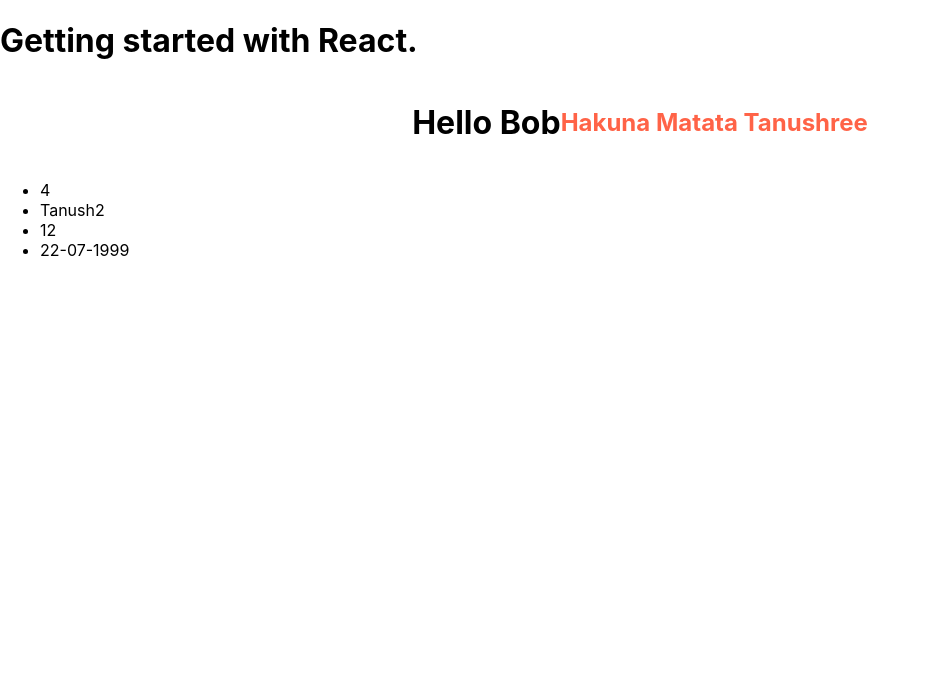
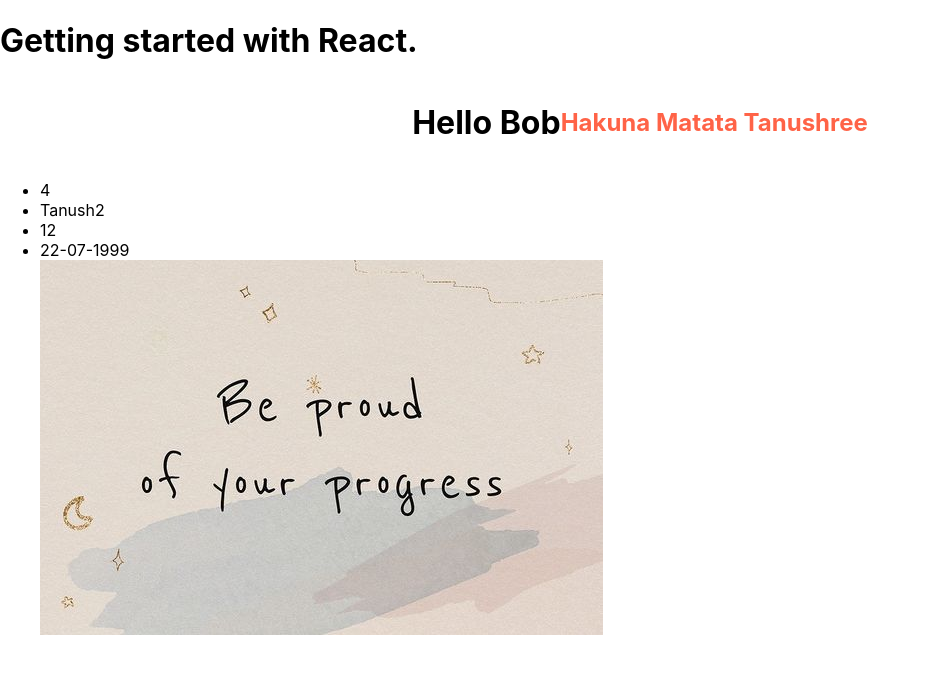
Before and after one commit to Tanushree227/starting_app, a React (Create React App) app: page / in a window 1280 px wide. Shown: the top 674 px of the page, without its empty margins (0-929 px from the left). Built offline with nearby package versions, Linux system fonts and the light colour scheme; the HTML template or start-up script is replaced by a standard one.

Commit message:
embedding in attributes

```diff
--- a/src/components/List.js
+++ b/src/components/List.js
@@ -1,4 +1,11 @@
 import React from 'react'
+import background from './bg1.jpg';
+
+function Image(props)
+{
+    const bg = <img src={background} alt='background' />
+    return bg;
+}
 
 export default function List() {
     function embedded()
@@ -12,6 +19,7 @@ export default function List() {
             <li>{"Tanush" + 2}</li>
             <li>{34 - 22}</li>
             <li>{embedded()}</li>
+            <Image />
         </ul>
     </div>
   )
```
Also changed, not shown: src/components/bg1.jpg (added).
